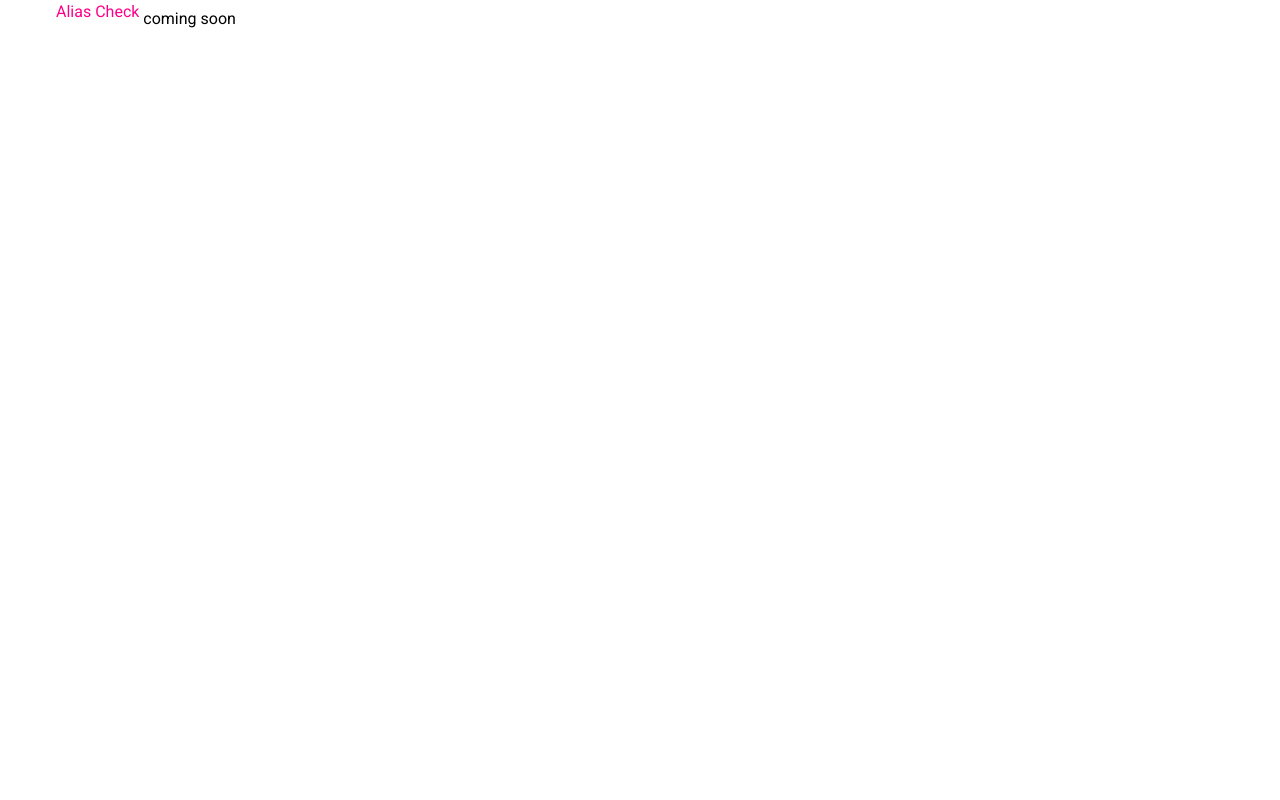
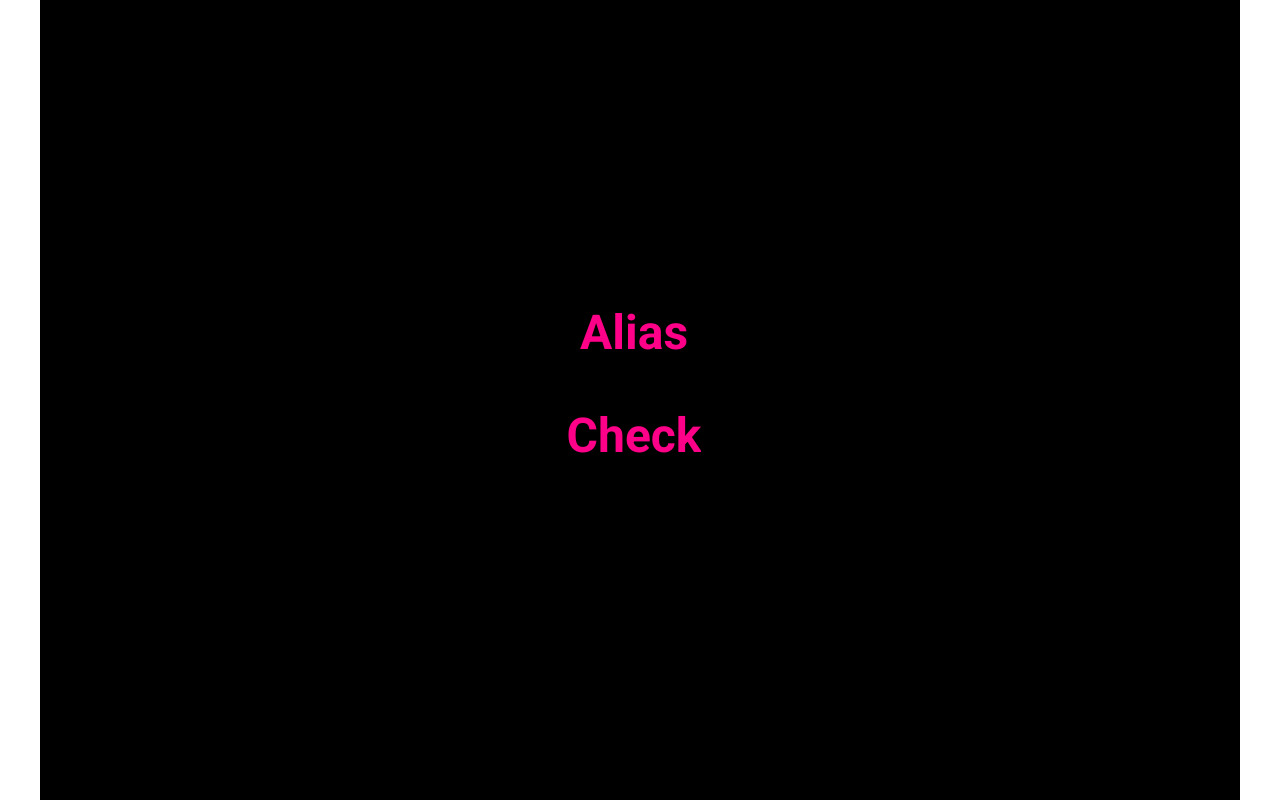
Before and after one commit to KanaryStack/aliascheck, a Next.js app in the folder client/: page / in a window 1280 px wide. Built offline with nearby package versions, Linux system fonts and the light colour scheme.

Commit message:
styled AnimatedCharacted using TailwindCSS

```diff
--- a/client/components/AnimatedText.tsx
+++ b/client/components/AnimatedText.tsx
@@ -1,5 +1,47 @@
 import React from "react";
 import { motion } from "framer-motion";
+
+/**
+ * -----------------------------AnimatedCharacters----------------------------------
+ *
+ *  __USAGE__ && __Definitions__
+ *
+ *    accepts: {
+ *                as: string,
+ *                children: React.ReactNode,
+ *                text: string,
+ *                ...restProps: React.ComponentProps
+ *           }
+ *
+ *    as:
+ *        AnimatedCharacters is polymorphic - use the as Props to specify
+ *        the type of HTMLElement
+ *        example: <AnimatedCharacters as='div' />
+ *
+ *    Children:
+ *        AnimatedCharacters accepts children props. The Child element
+ *        is not animated and will be shown on the screen before, during
+ *        and after the animation cycle.
+ *        example: <AnimatedCharacters>The Frontend Team</AnimatedCharacters>
+ *
+ *    Text:
+ *        This props accepts the text to be animated.
+ *        example: <AnimatedCharacters as="h1" text="We love to code" />
+ *
+ *    ...restProps:
+ *        This populate the component with attributes that are valid for a
+ *         a given as prop value.
+ *         example: <AnimatedCharacters as="a" href="#" text="Maxwell Codes" />
+ *         href attribute is valid for a tag and will be accepted as an attribute.
+ *
+ *
+ *  __CORE DEPENDENCY__
+ *       This animation is built upon FRAMER-MOTION
+ *
+ * -----------------------------------------------------------------------------------------
+ */
+
+
 
 interface IWrapper {
   children: React.ReactNode;
@@ -73,7 +115,8 @@ const AnimatedCharacters = <C extends React.ElementType = "span">({
     visible: {
       y: 0,
       color: "#FF0088",
-      // transition: { ease: [0.455, 0.03, 0.515, 0.955], duration: 0.85 },
+      fontSize: "3rem",
+      fontWeight: "bold",
       transition: { type: "spring", stiffness: 100, damping: 5 },
     },
   };
@@ -96,11 +139,8 @@ const AnimatedCharacters = <C extends React.ElementType = "span">({
     return word.push("\u00A0");
   });
 
-  // // Get the tag name from tagMap-----------------------------
-  // const Tag = tagMap[props.type];-------------------------------
-
   return (
-    <Component {...restProps}>
+    <Component {...restProps} className="flex justify-center items-center flex-col space-y-6">
       {words.map((_, index) => {
         return (
           // Wrap each word in the Wrapper component
--- a/client/pages/index.tsx
+++ b/client/pages/index.tsx
@@ -23,8 +23,8 @@ const Home = () => {
       </Head>
 
       <motion.div initial="hidden" animate={"visible"} variants={container}>
-        <div className="container">
-          <AnimatedText as="h1" text="Alias Check">
+        <div className="container min-h-screen flex flex-col justify-center items-center bg-black">
+          <AnimatedText as="h1" text="Alias Check" className="text-white text-4xl">
             coming soon
           </AnimatedText>
         </div>
@@ -33,17 +33,4 @@ const Home = () => {
   );
 };
 
-// const Home = () => {
-//   return (
-//     <div>
-//       <Head>
-//         <title>Alias Check</title>
-//         <meta name="description" content="Choose an Alias for any social platform before anyone" />
-//         <link rel="icon" href="/favicon.ico" />
-//       </Head>
-
-//     </div>
-//   );
-// };
-
 export default Home;
```
